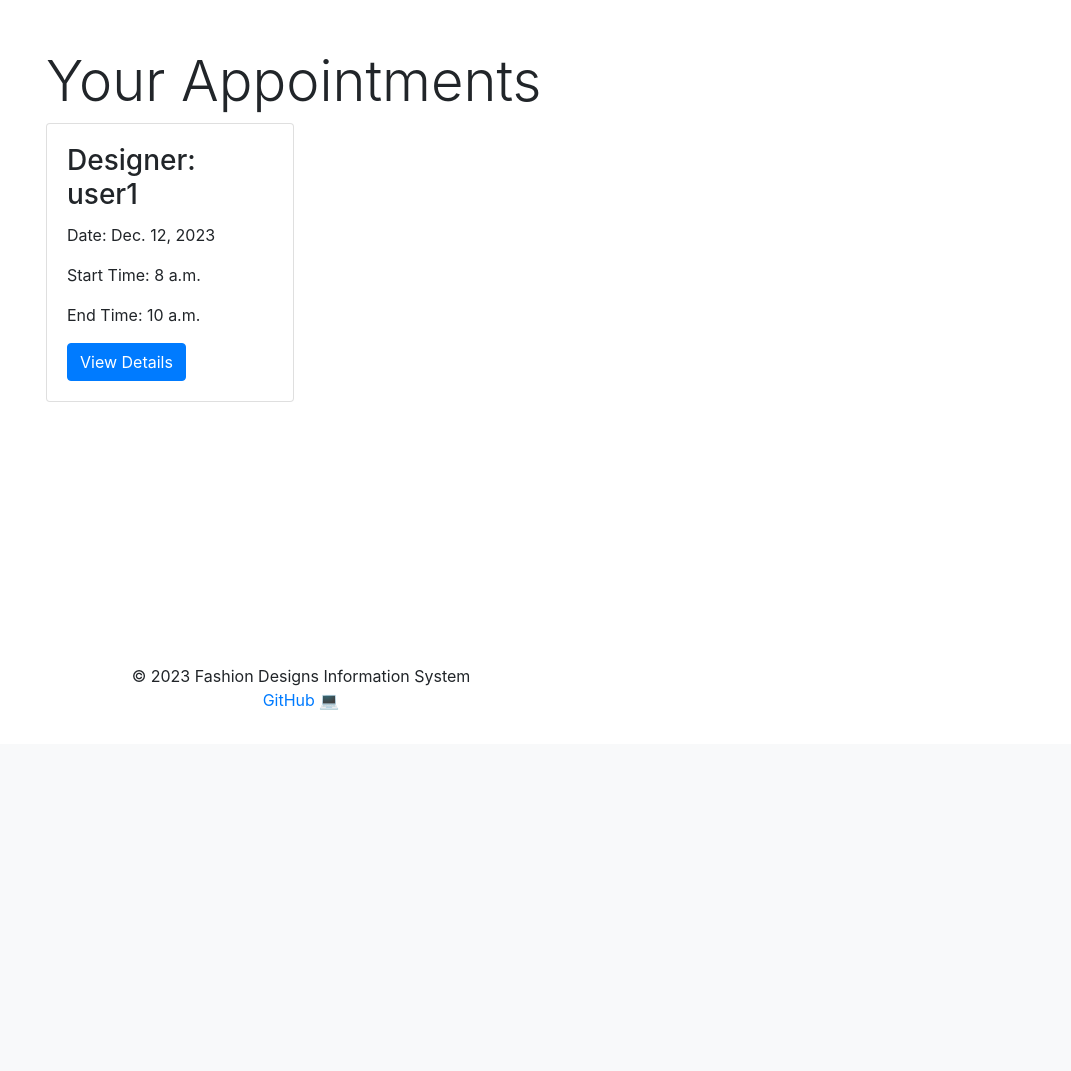
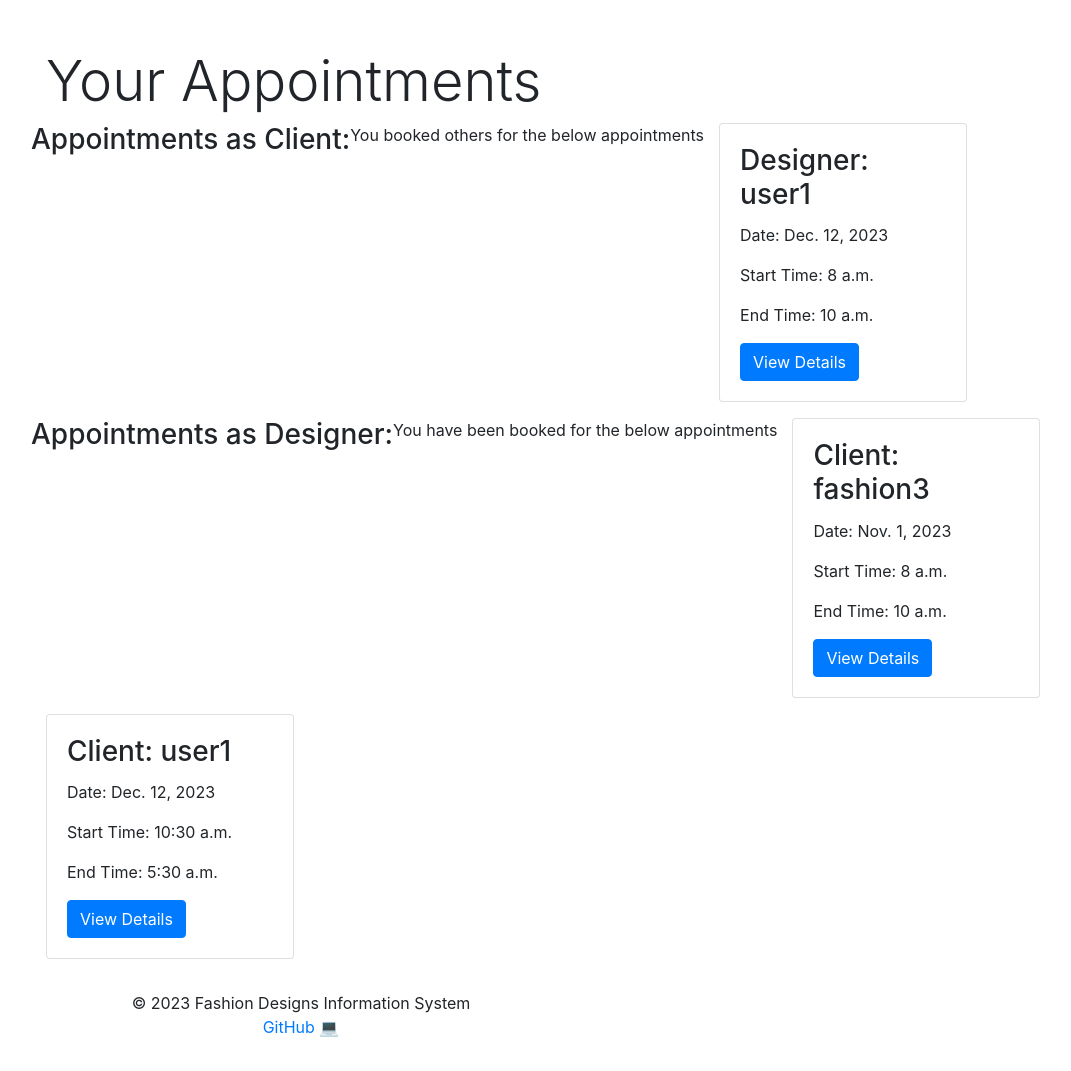
Before and after one commit to Levi-Chinecherem/fashion-designs-information-system, a Django app: page /scheduling/list/ in a window 1280 px wide. Shown: the part 56-1127 px from the top of the page, without its empty margins (54-1125 px from the left). Before the commit the page ends 766 px from the top, so only its background shows below. Run offline with Django 4.2, Linux system fonts and the light colour scheme; a user stored in the database is signed in; data comes from the database, SQL or seed files in the repository; both versions use the stored data as it was after the commit; some libraries are stand-ins or nearby versions.

Commit message:
v1 updated the appointment list to should the once you are booked on

```diff
--- a/scheduling/views.py
+++ b/scheduling/views.py
@@ -41,8 +41,22 @@ def create_appointment(request):
 
 @login_required
 def appointment_list(request):
-    appointments = Appointment.objects.filter(client=request.user)
-    return render(request, 'scheduling/appointment_list.html', {'appointments': appointments})
+    # Retrieve appointments where the current user is the client
+    client_appointments = Appointment.objects.filter(client=request.user)
+
+    # Retrieve appointments where the current user is the designer
+    designer_appointments = Appointment.objects.filter(designer=request.user)
+
+    # Combine both sets of appointments for rendering
+    all_appointments = client_appointments | designer_appointments
+
+    context = {
+        'client_appointments': client_appointments,
+        'designer_appointments': designer_appointments,
+        'all_appointments': all_appointments,
+    }
+
+    return render(request, 'scheduling/appointment_list.html', context)
 
 @login_required
 def view_appointment(request, appointment_id):
--- a/templates/scheduling/appointment_list.html
+++ b/templates/scheduling/appointment_list.html
@@ -6,7 +6,9 @@
     <div class="container mt-4">
         <h2 class="display-4">Your Appointments</h2>
         <div class="row">
-            {% for appointment in appointments %}
+            <h3>Appointments as Client:</h3>
+            <p class="card-text">You booked others for the below appointments</p>
+            {% for appointment in client_appointments  %}
                 <div class="col-lg-3 col-md-4 col-sm-6 col-12 mb-3">
                     <div class="card">
                         <div class="card-body">
@@ -20,6 +22,23 @@
                         </div>
                     </div>
                 </div>
+            {% endfor %}<br><hr>
+            <h3>Appointments as Designer:</h3>
+            <p class="card-text">You have been booked for the below appointments</p>
+            {% for appointment in designer_appointments  %}
+                <div class="col-lg-3 col-md-4 col-sm-6 col-12 mb-3">
+                    <div class="card">
+                        <div class="card-body">
+                            <h3 class="card-title">Client: {{ appointment.client.username }}</h3>
+                            <p class="card-text">Date: {{ appointment.date }}</p>
+                            <p class="card-text">Start Time: {{ appointment.start_time }}</p>
+                            <p class="card-text">End Time: {{ appointment.end_time }}</p>
+                            <a href="{% url 'view_appointment' appointment.id %}" class="btn btn-primary">
+                                View Details <i class="fas fa-eye"></i>
+                            </a>
+                        </div>
+                    </div>
+                </div>
             {% endfor %}
         </div>
     </div>
```
Also changed, not shown: db.sqlite3.
